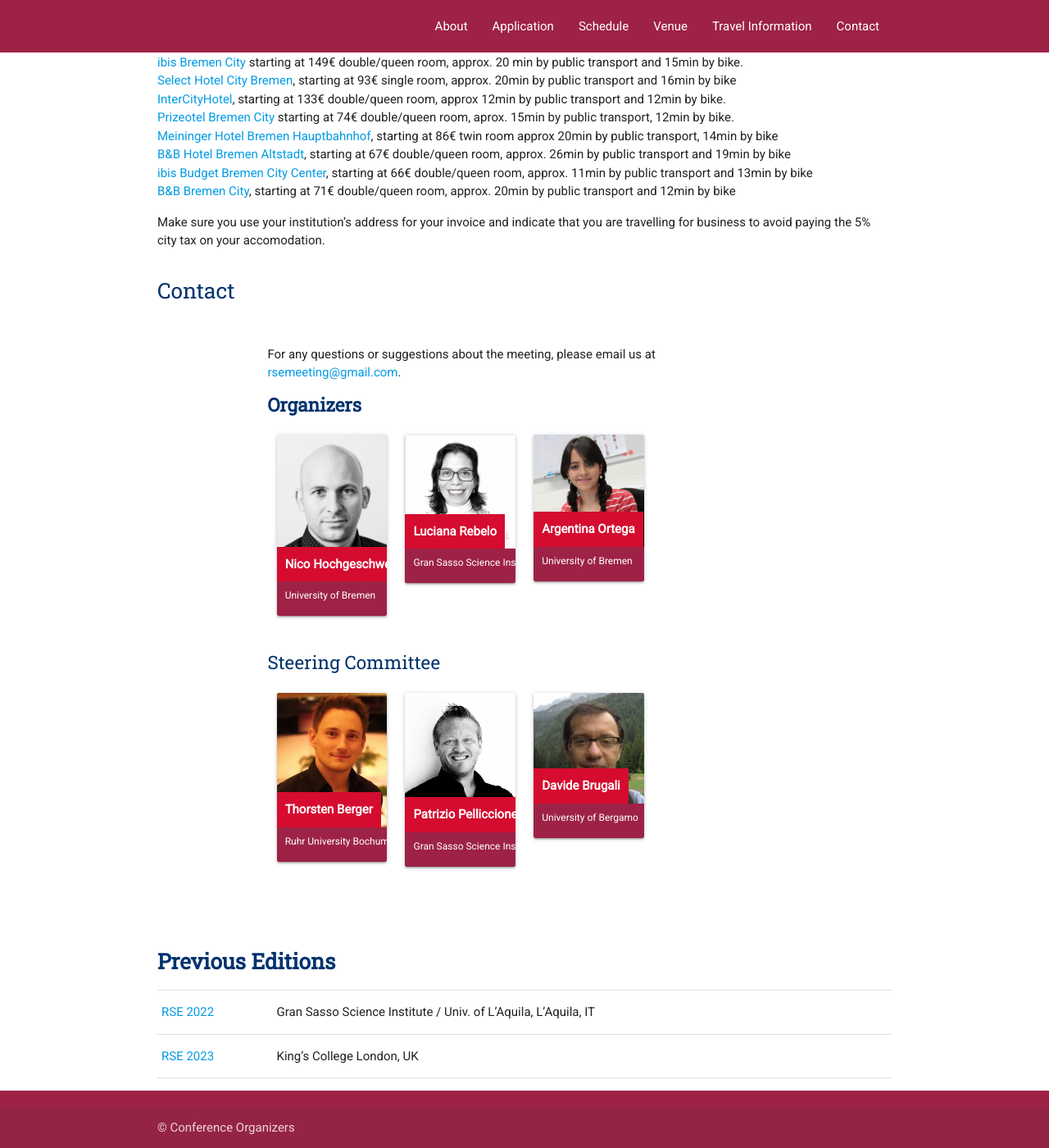
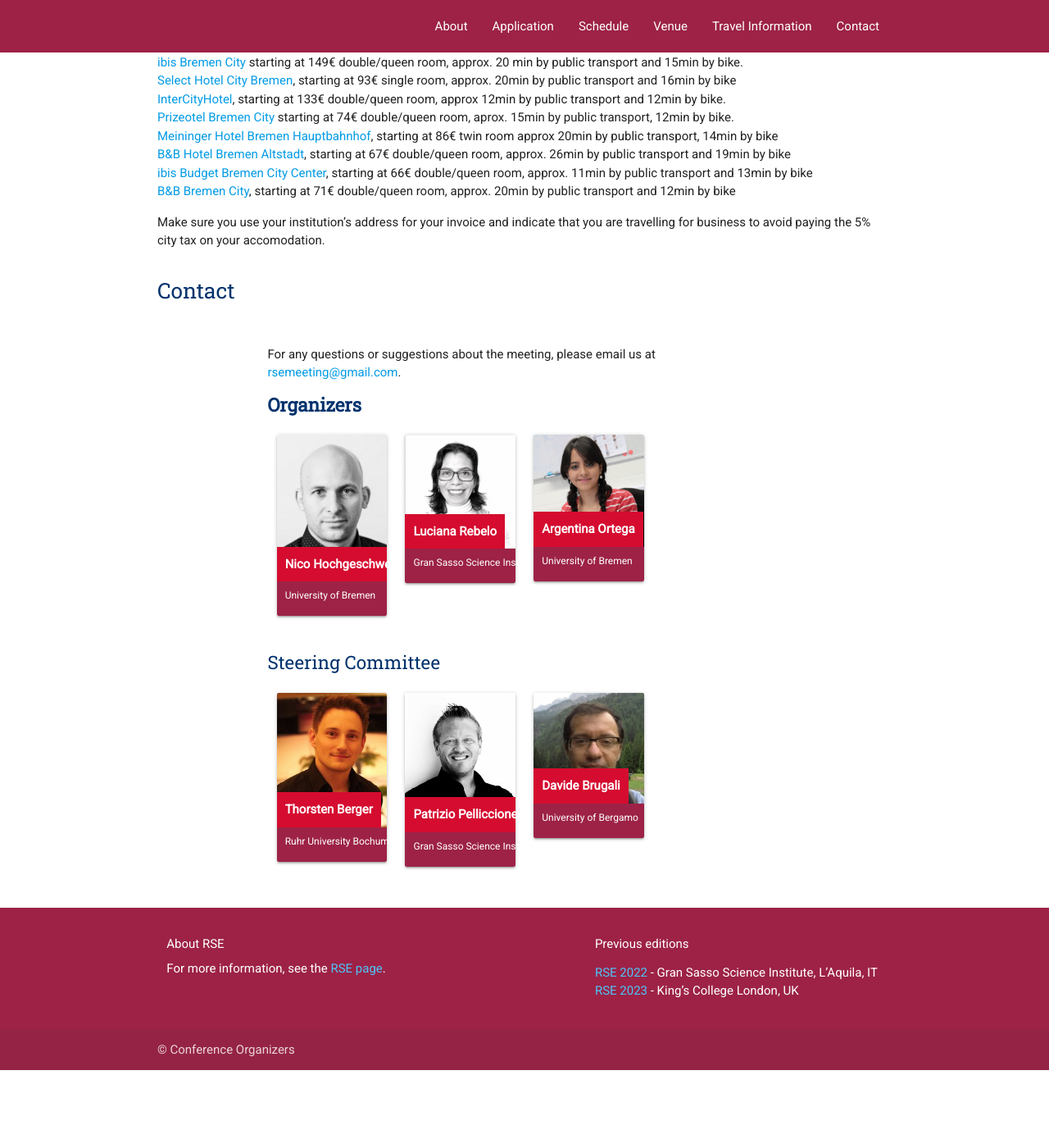
Before and after one commit to rsemeeting/rse2025, a Jekyll site: the page built from index.md, in a window 1280 px wide and 1400 px high, scrolled down 13415 px. Shown: the whole window at 82% size. Built offline with Jekyll 4.4.1, drawn with Linux system fonts in a browser that asks for light colours; comment, search, counter and statistics services are not loaded; our own code applies the rules of GitHub Pages for plain Markdown files; after the commit the page ends 14720 px from its top, so only the background shows below that.

Commit message:
Move past editions to footer

```diff
--- a/_data/past_events.csv
+++ b/_data/past_events.csv
@@ -1,3 +1,3 @@
 year,location
-"2022","Gran Sasso Science Institute / Univ. of L’Aquila, L’Aquila, IT"
+"2022","Gran Sasso Science Institute, L’Aquila, IT"
 "2023","King’s College London, UK"
--- a/_includes/footer.html
+++ b/_includes/footer.html
@@ -1,8 +1,25 @@
-<footer class="page-footer" style="background-color: {{site.color.primary-dark}}">
+<footer class="page-footer">
+    <div class="container">
+        <div class="row">
+          <div class="col l6 s12">
+            <h5 class="white-text">About RSE</h5>
+            For more information, see the <a class="light-blue-text text-lighten-2" href="{{ site.url }}">RSE page</a>.
+            <p class="grey-text text-lighten-4"></p>
+          </div>
+          <div class="col l5 offset-l1  s12">
+            <h5 class="white-text">Previous editions</h5>
+            <ul>
+            {% for event in site.data.past_events %}
+                <li><a class="light-blue-text text-lighten-2" href="{{site.url}}{{event.year}}/">RSE {{event.year}}</a> - {{event.location}}</li>
+            {% endfor %}
+            </ul>
+          </div>
+        </div>
+      </div>
     <div class="footer-copyright">
         <div class="container">
             &copy; {{site.copyright}}
-            <!-- <a class="grey-text text-lighten-4 right" href="#!">More Links</a> -->
+            <!-- <a class="grey-text text-lighten-4 right" href="{{ site.url }}">About RSE</a> -->
         </div>
     </div>
 </footer>
--- a/_layouts/single.html
+++ b/_layouts/single.html
@@ -14,23 +14,6 @@
           {{ content }}
     </div>
   </main>
-
-  <div class="section scrollspy section-white-section" id="previous-editions">
-    <div class="container left-align">
-      <h2 class="left-align section-white-header">Previous Editions</h2>
-      <table>
-        <tbody>
-          <tr></tr>
-          {% for event in site.data.past_events %}
-          <tr>
-            <td><a href="{{site.url}}{{event.year}}/">RSE {{event.year}}</a></td>
-            <td>{{event.location}}</td>
-          </tr>
-          {% endfor %}
-        </tbody>
-      </table>
-    </div>
-  </div>
 
   <!--The organizers are grateful for support from the following sponsors:-->
 
--- a/assets/css/main.scss
+++ b/assets/css/main.scss
@@ -101,3 +101,9 @@
   font-weight: bold;
   background-color: {{site.color.primary-dark}} !important;
 }
+
+/* Footer */
+
+.page-footer {
+  background-color: {{site.color.primary-dark}} !important;
+}
```
